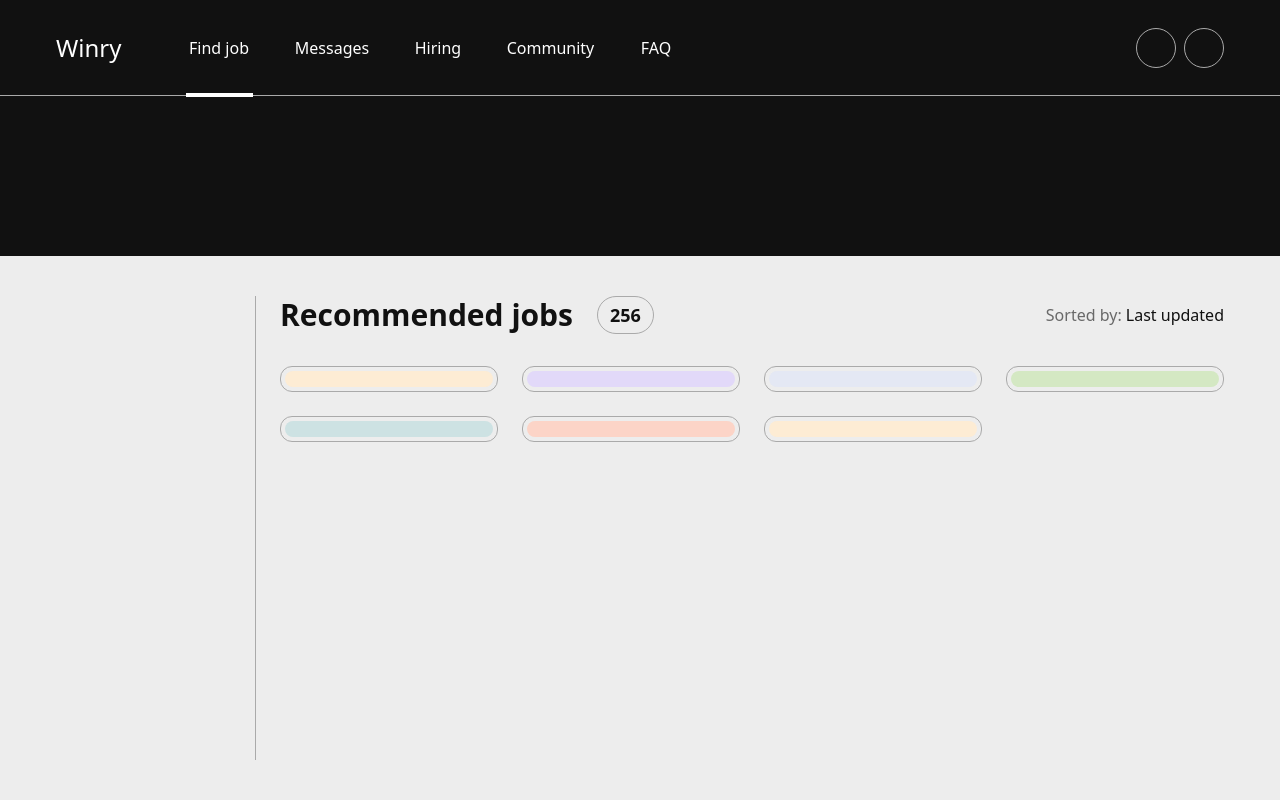
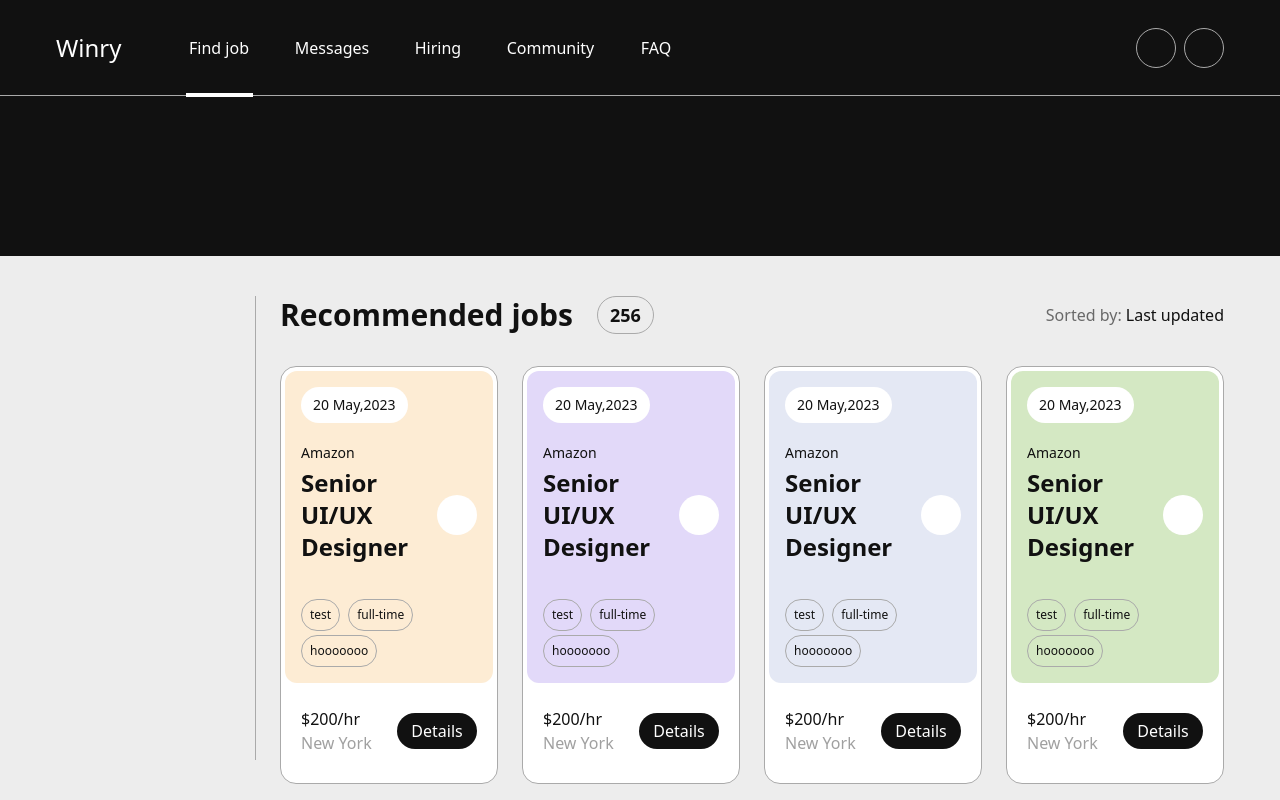
Before and after one commit to ark1111/L-Project-1-front, a React (Vite) app: page / in a window 1280 px wide. Shown: the top 800 px of the page. Built offline with nearby package versions, Linux system fonts and the light colour scheme.

Commit message:
feat: JobItem...

```diff
--- a/src/pages/jobs/components/JobItem.tsx
+++ b/src/pages/jobs/components/JobItem.tsx
@@ -13,11 +13,52 @@ type Props = {
 
 const JobItem = ({ index }: Props) => {
   return (
-    <div className="w-full rounded-xl border border-divider-main p-1">
+    <div className="w-full rounded-2xl border border-divider-main p-1 bg-surface-two">
       <div
-        className="w-full p-2 rounded-lg"
+        className="w-full p-4 rounded-xl"
         style={{ background: colorList[index % 6] }}
-      ></div>
+      >
+        <div className="w-full flex items-center justify-between">
+          <div className="h-9 flex items-center justify-center text-sm font-medium text-text-on_surface_two-main px-3 rounded-full bg-surface-two">
+            20 May,2023
+          </div>
+          <div className="w-9 h-9 rounded-full flex items-center justify-center bg-surface-tw cursor-pointer"></div>
+        </div>
+        <div className="text-sm text-text-on_surface_two-main font-medium mt-5">
+          Amazon
+        </div>
+        <div className="w-full h-[200px] flex flex-col justify-between mt-1">
+          <div className="w-full flex items-center gap-x-4">
+            <div className="flex-1 text-2xl text-text-on_surface_two-main font-semibold">
+              Senior UI/UX Designer
+            </div>
+            <div className="w-10 h-10 shrink-0  rounded-full bg-surface-two flex items-center justify-between"></div>
+          </div>
+          <div className="w-full flex items-center gap-x-2 gap-y-1 flex-wrap">
+            {["test", "full-time", "hooooooo"].map((item) => (
+              <div
+                key={item}
+                className="px-2 h-8 rounded-full border border-divider-main flex items-center justify-center text-xs font-medium text-text-on_surface_two-main"
+              >
+                {item}
+              </div>
+            ))}
+          </div>
+        </div>
+      </div>
+      <div className="w-full px-4 py-6 flex items-center justify-between">
+        <div className="flex-1 pr-3">
+          <div className="text-base text-text-on_surface_two-main font-medium">
+            $200/hr
+          </div>
+          <div className="text-base text-text-on_surface_two-400 font-medium">
+            New York
+          </div>
+        </div>
+        <div className="w-20 h-9 rounded-full bg-surface-one text-text-on_surface_one-main text-base cursor-pointer flex items-center justify-center">
+          Details
+        </div>
+      </div>
     </div>
   );
 };
--- a/tailwind.config.js
+++ b/tailwind.config.js
@@ -9,6 +9,7 @@ export default {
         },
         surface: {
           one: "#111111",
+          two: "#ffffff",
         },
         divider: {
           main: "#aaaaaa",
@@ -17,12 +18,19 @@ export default {
           on_surface_one: {
             main: "#ffffff",
           },
+          on_surface_two: {
+            main: "#111111",
+            800: "#111111cc",
+            600: "#11111199",
+            400: "#11111166",
+            200: "#111111cc",
+          },
           on_background: {
             main: "#111111",
-            800:"#111111cc",
-            600:"#11111199",
-            400:"#11111166",
-            200:"#11111133"
+            800: "#111111cc",
+            600: "#11111199",
+            400: "#11111166",
+            200: "#11111133",
           },
         },
       },
```
